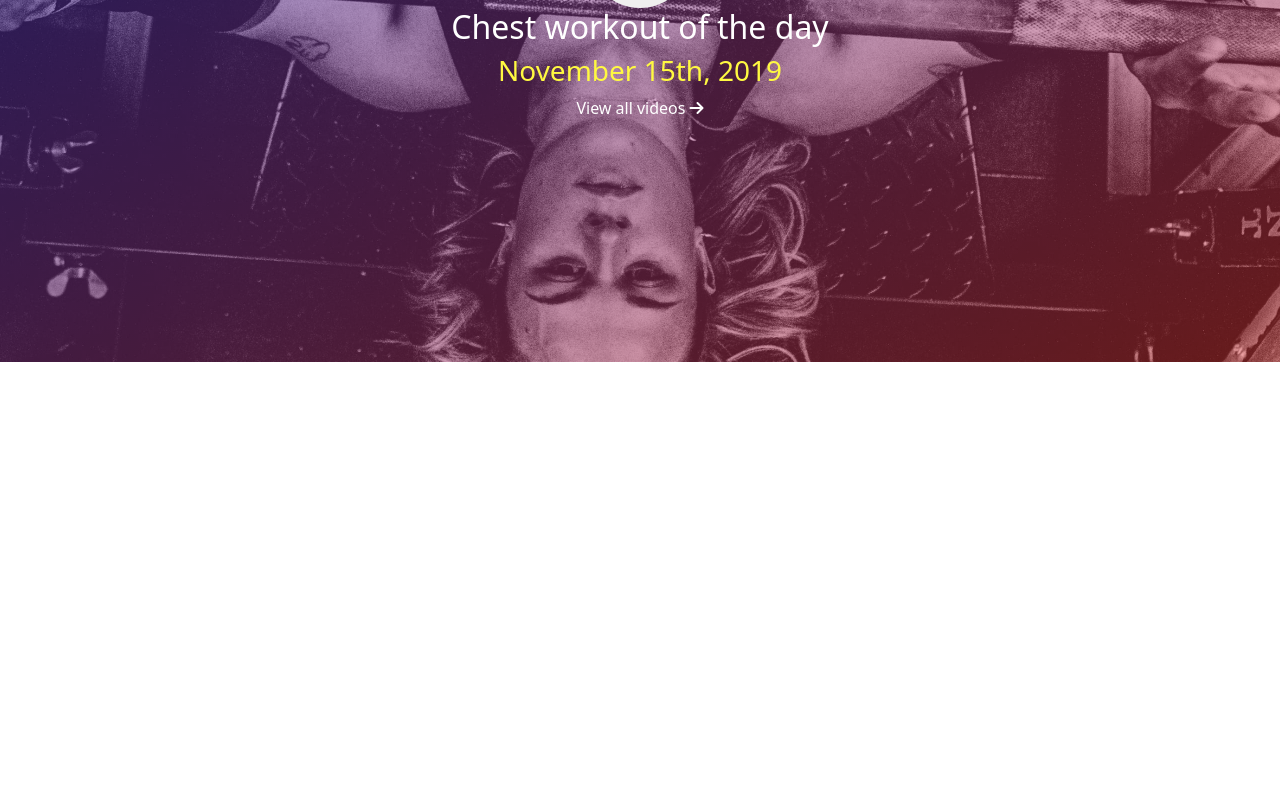
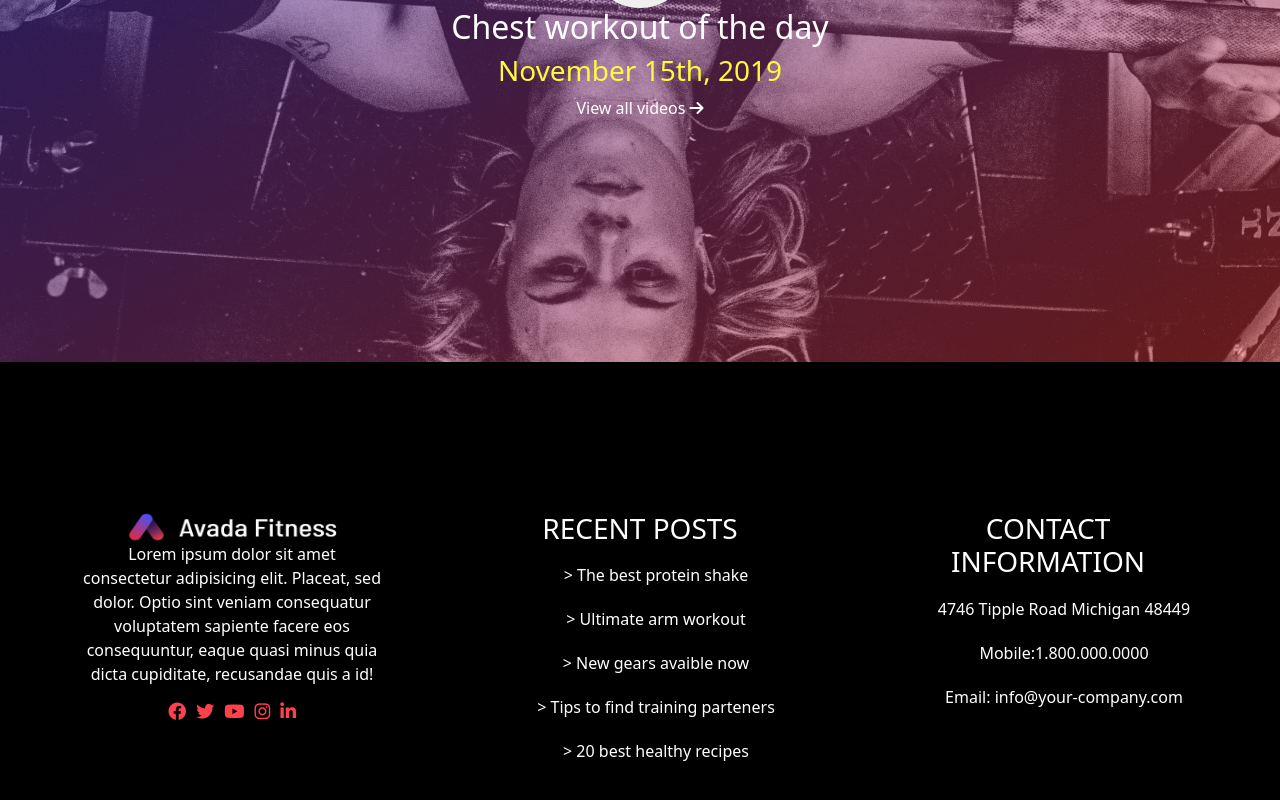
Before and after one commit to matteo2302/proj-html-vuejs, a Vue app: page / in a window 1280 px wide. Shown: the part 5204-6004 px from the top of the page. Before the commit the page ends 5566 px from the top, so only its background shows below. Built offline with nearby package versions, Linux system fonts and the light colour scheme.

Commit message:
contacts

```diff
--- /dev/null
+++ b/src/components/AppContacts.vue
@@ -0,0 +1,64 @@
+<script>
+export default{
+}
+</script>
+<template>
+<div class="contacts-cont ">
+    <div class="d-flex container align-items-center justify-content-between">
+        <div class="contax-box text-center">
+    <img src="../assets/logo.png" alt="logo">
+    <p>Lorem ipsum dolor sit amet consectetur adipisicing elit. Placeat, sed dolor. Optio sint veniam consequatur voluptatem sapiente facere eos consequuntur, eaque quasi minus quia dicta cupiditate, recusandae quis a id!</p>
+    <div class="d-flex justify-content-center"><i class="fa-brands fa-facebook"></i><i class="fa-brands fa-twitter"></i><i class="fa-brands fa-youtube"></i><i class="fa-brands fa-instagram"></i><i class="fa-brands fa-linkedin-in"></i></div>
+</div>
+<div class="contax-box text-center">
+    <h3>RECENT POSTS</h3>
+<ul>
+    <li><a href="#">> The best protein shake</a></li>
+    <li><a href="#">> Ultimate arm workout</a></li>
+    <li><a href="#">> New gears avaible now</a></li>
+    <li><a href="#">> Tips to find training parteners</a></li>
+    <li><a href="#">> 20 best healthy recipes</a></li>
+</ul>
+</div>
+<div class="contax-box text-center">
+    <h3>CONTACT INFORMATION</h3>
+<ul>
+    <li class="addres">4746 Tipple Road Michigan 48449</li>
+    <li>Mobile:1.800.000.0000</li>
+    <li>Email: info@your-company.com</li>
+</ul>
+</div></div>
+
+</div>
+
+</template>
+<style lang="scss" scoped>
+i{
+    color: #FF414B;
+    margin: 0 5px;
+    font-size: 18px;
+}
+.contacts-cont{
+    height: 600px;
+    background-color: black;
+    color: white;
+}
+.container{
+    height: 600px;
+}
+.contax-box{
+    width: 300px;
+    height: 300px;
+    img{
+        width: 70%;
+        height: 30px;
+    }
+}
+.addres{
+    color: transparent 0.7;
+}
+li{
+    padding: 10px 0;
+}
+
+</style>
--- a/src/components/AppFooter.vue
+++ b/src/components/AppFooter.vue
@@ -1,10 +1,12 @@
 <script>
+import AppContactsVue from './AppContacts.vue'
 import AppWorkoutTodayVue from './AppWorkoutToday.vue';
 import AppSponsor from './AppSponsor.vue';
 export default{
     components:{
         AppSponsor,
-        AppWorkoutTodayVue
+        AppWorkoutTodayVue,
+        AppContactsVue
 
     }
 }
@@ -12,6 +14,7 @@ export default{
 <template>
 <AppSponsor/>
 <AppWorkoutTodayVue/>
+<AppContactsVue/>
 </template>
 <style scoped>
 </style>
```
